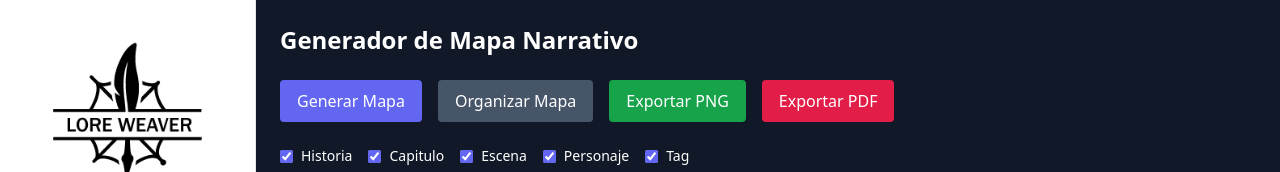
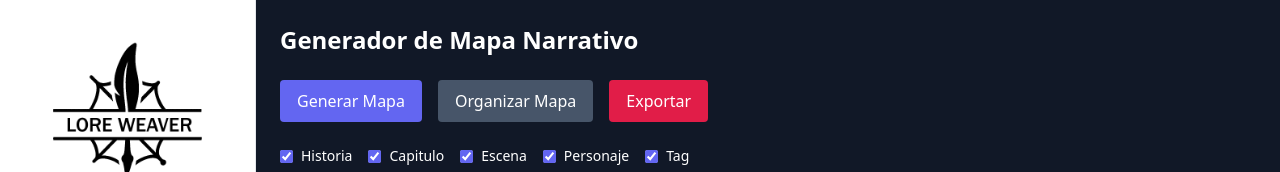
Before and after one commit to gacastroo/LoreWeaver, a React (Vite) app in the folder frontend/: page /map-generator in a window 1280 px wide. Shown: the top 172 px of the page. Built offline with nearby package versions, Linux system fonts and the light colour scheme; no server answers.

Commit message:
MapaGeneratorV2

```diff
--- a/frontend/src/pages/MapGenerator.jsx
+++ b/frontend/src/pages/MapGenerator.jsx
@@ -1,4 +1,5 @@
-import { useEffect, useRef, useState } from "react";
+// src/pages/MapGenerator.jsx
+import { useRef, useState, useEffect } from "react";
 import cytoscape from "cytoscape";
 import html2canvas from "html2canvas";
 import jsPDF from "jspdf";
@@ -24,6 +25,7 @@ export default function MapGenerator() {
   });
   const [elementosOriginales, setElementosOriginales] = useState([]);
   const [error, setError] = useState("");
+  const [mostrarExportar, setMostrarExportar] = useState(false);
 
   const fetchMapa = async () => {
     setError("");
@@ -38,16 +40,27 @@ export default function MapGenerator() {
   };
 
   const renderizarMapa = (datos) => {
+    const visibles = new Set();
     const filtrados = datos.filter((e) => {
       const tipo = e.data?.tipo;
-      return !tipo || filtros[tipo];
+      if (!tipo || filtros[tipo]) {
+        if (e.data?.id) visibles.add(e.data.id);
+        return true;
+      }
+      return false;
+    });
+
+    // Ocultar relaciones que apuntan a nodos ocultos
+    const visiblesFinal = filtrados.filter((e) => {
+      if (!e.data?.source || !e.data?.target) return true;
+      return visibles.has(e.data.source) && visibles.has(e.data.target);
     });
 
     if (cyRef.current) cyRef.current.destroy();
 
     cyRef.current = cytoscape({
       container: containerRef.current,
-      elements: filtrados,
+      elements: visiblesFinal,
       style: [
         {
           selector: "node",
@@ -89,9 +102,9 @@ export default function MapGenerator() {
   };
 
   const generarMapa = async () => {
-    const elements = await fetchMapa();
-    setElementosOriginales(elements);
-    renderizarMapa(elements);
+    const data = await fetchMapa();
+    setElementosOriginales(data);
+    renderizarMapa(data);
   };
 
   const organizarMapa = () => {
@@ -102,7 +115,6 @@ export default function MapGenerator() {
       spacingFactor: 1.5,
       padding: 40,
     }).run();
-
     cyRef.current.animate({
       fit: { eles: cyRef.current.elements(), padding: 80 },
       duration: 600,
@@ -145,28 +157,47 @@ export default function MapGenerator() {
     <div className="min-h-screen bg-gray-900 text-white p-6">
       <h1 className="text-2xl font-bold mb-6">Generador de Mapa Narrativo</h1>
 
-      <div className="flex flex-wrap items-center gap-4 mb-6">
-        <button onClick={generarMapa} className="bg-indigo-500 text-white px-4 py-2 rounded hover:bg-indigo-600">
+      {/* Botones */}
+      <div className="flex flex-wrap items-center gap-4 mb-6 relative">
+        <button
+          onClick={generarMapa}
+          className="bg-indigo-500 text-white px-4 py-2 rounded hover:bg-indigo-600"
+        >
           Generar Mapa
         </button>
-        <button onClick={organizarMapa} className="bg-slate-600 px-4 py-2 rounded hover:bg-slate-500">
+        <button
+          onClick={organizarMapa}
+          className="bg-slate-600 px-4 py-2 rounded hover:bg-slate-500"
+        >
           Organizar Mapa
         </button>
-        <button onClick={exportarPNG} className="bg-green-600 px-4 py-2 rounded hover:bg-green-500">
-          Exportar PNG
-        </button>
-        <button onClick={exportarPDF} className="bg-rose-600 px-4 py-2 rounded hover:bg-rose-500">
-          Exportar PDF
-        </button>
+        <div className="relative">
+          <button
+            onClick={() => setMostrarExportar((prev) => !prev)}
+            className="bg-rose-600 px-4 py-2 rounded hover:bg-rose-500"
+          >
+            Exportar
+          </button>
+          {mostrarExportar && (
+            <div className="absolute z-10 mt-2 bg-gray-800 border border-gray-700 rounded shadow text-sm">
+              <button onClick={exportarPNG} className="block w-full px-4 py-2 text-left hover:bg-gray-700">
+                Exportar PNG
+              </button>
+              <button onClick={exportarPDF} className="block w-full px-4 py-2 text-left hover:bg-gray-700">
+                Exportar PDF
+              </button>
+            </div>
+          )}
+        </div>
       </div>
 
       {/* Filtros */}
       <div className="flex flex-wrap gap-4 mb-4">
-        {Object.keys(filtros).map((tipo) => (
+        {Object.entries(filtros).map(([tipo, activo]) => (
           <label key={tipo} className="flex items-center gap-2 text-sm capitalize">
             <input
               type="checkbox"
-              checked={filtros[tipo]}
+              checked={activo}
               onChange={() => cambiarFiltro(tipo)}
               className="accent-indigo-500"
             />
@@ -183,7 +214,7 @@ export default function MapGenerator() {
         className="bg-gray-800 rounded shadow"
       />
 
-      {/* Leyenda horizontal */}
+      {/* Leyenda */}
       <div className="mt-6 text-sm">
         <h3 className="font-semibold mb-2">Leyenda:</h3>
         <div className="flex flex-wrap gap-4">
```
